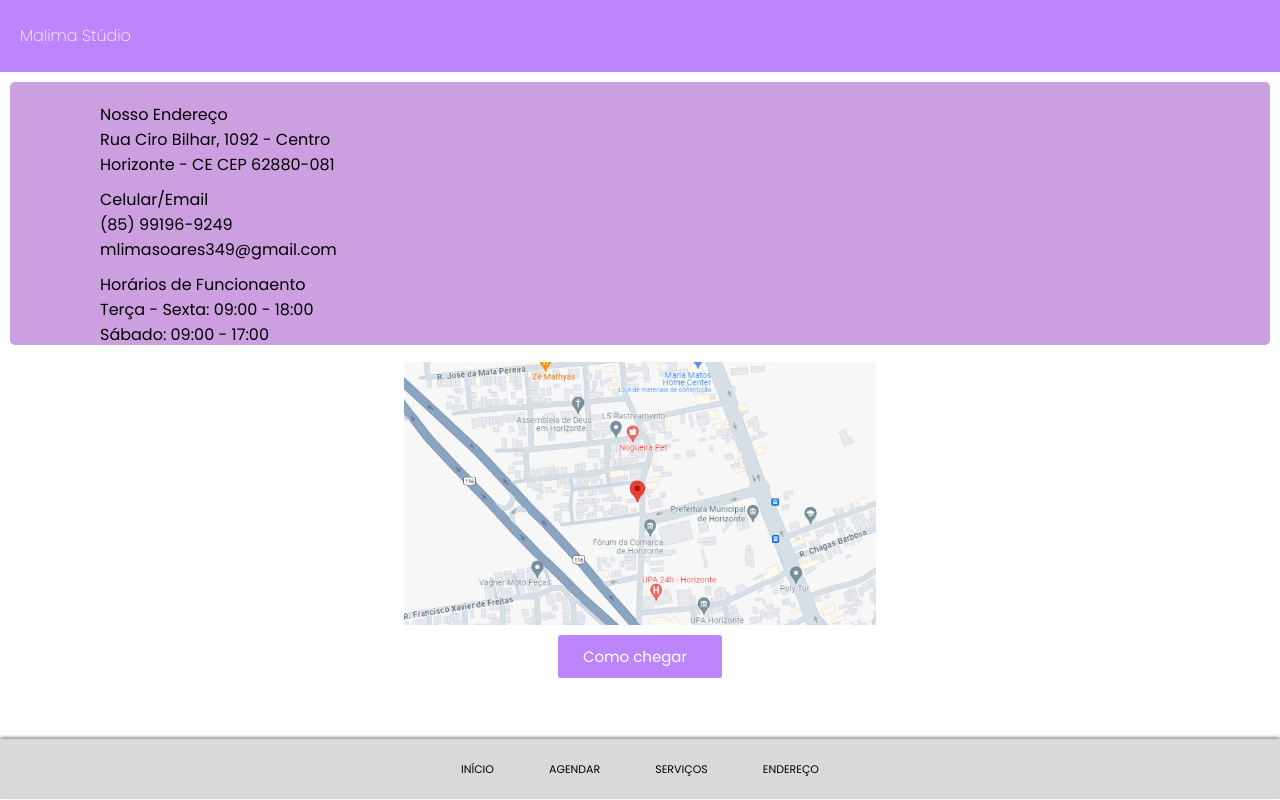
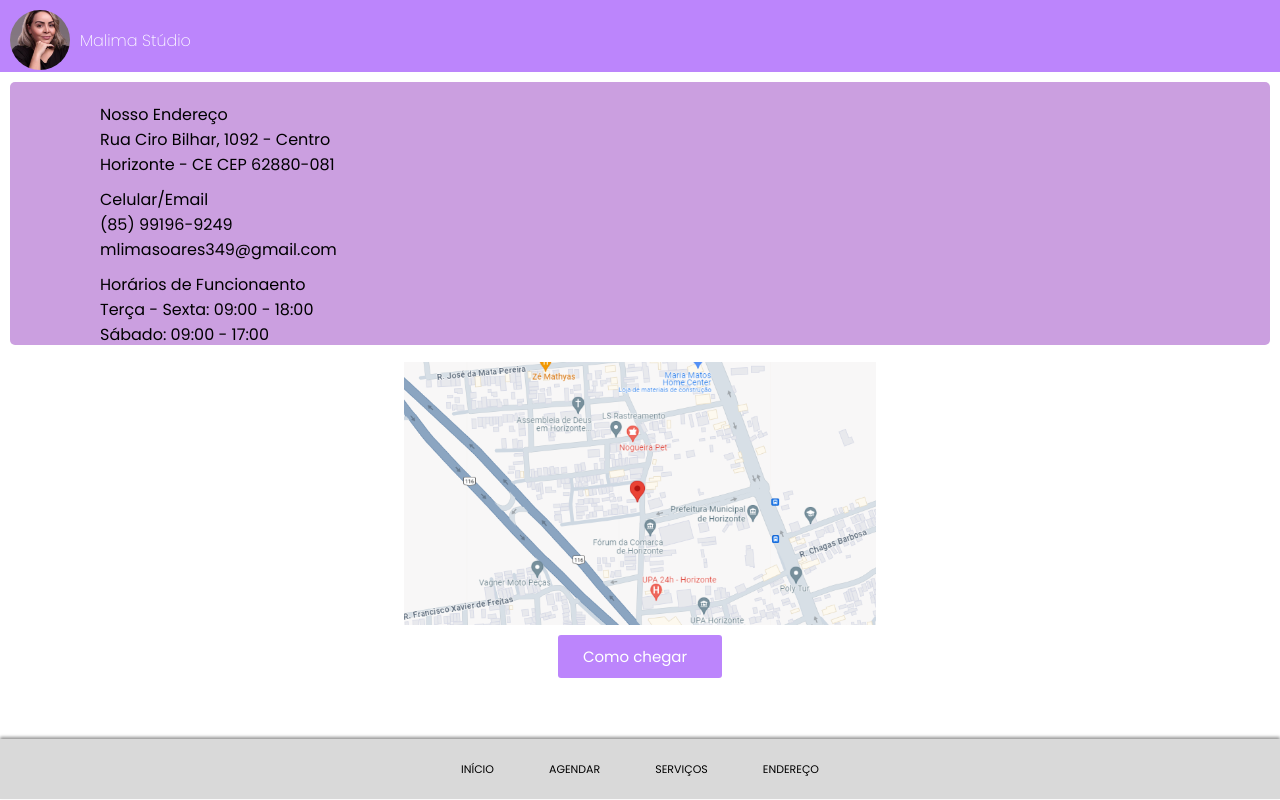
Before and after one commit to patrikferreira/studio-project, a Next.js app: page /address in a window 1280 px wide. Built offline with nearby package versions, Linux system fonts and the light colour scheme.

Commit message:
[FEATURE]: Adicionar botão de voltar

```diff
--- a/src/app/(aplication)/address/page.tsx
+++ b/src/app/(aplication)/address/page.tsx
@@ -4,6 +4,7 @@ import style from '../page.module.css'
 import AddresItem from '@/app/components/AddresItem'
 import Header from '@/app/components/Header';
 import ConfirmButton from '@/app/components/ConfirmButton';
+import StudioHeader from '@/app/components/StudioHeader';
 
 
 export default function page() {
@@ -15,10 +16,7 @@ export default function page() {
 
   return (
     <div className={style.addresComponent}>
-      <Header element1={<div className={style.studioHeaderAddres}>
-        <i className="fa-solid fa-arrow-left"></i>
-        <p>Malima Stúdio</p>
-      </div>} element2={null} />
+      <Header element1={<StudioHeader />} element2={null}/>
 
       <div className={style.addresContent}>
         <div className={style.addresInfo}>
--- a/src/app/(aplication)/page.module.css
+++ b/src/app/(aplication)/page.module.css
@@ -114,9 +114,16 @@
   align-items: center;
   width: 100%;
   padding: 0 10px;
-  gap: 10px;
   position: absolute;
   top: 10px;
+}
+
+.divReturn {
+  display: flex;
+  display: flex;
+  align-items: center;
+  gap: 10px;
+  cursor: pointer;
 }
 
 .studioHeader .imgStudioHeader {
--- a/src/app/components/StudioHeader.tsx
+++ b/src/app/components/StudioHeader.tsx
@@ -1,13 +1,23 @@
 import React from 'react'
 import style from '../(aplication)/page.module.css'
+import Link from 'next/link'
+import { useRouter } from 'next/navigation'
 
 export default function StudioHeader() {
+  const router = useRouter();
+
+  function goBack() {
+    router.back();
+  }
+
   return (
     <div className={style.studioHeader}>
-        <div className={style.imgStudioHeader}>
+        <div className={style.divReturn} onClick={goBack}>
+          <div className={style.imgStudioHeader}>
             <img src="assets/ficticia-perfil.png" alt="" />
+          </div>
+          <p>Malima Stúdio</p>
         </div>
-        <p>Malima Stúdio</p>
     </div>
   )
 }
```
